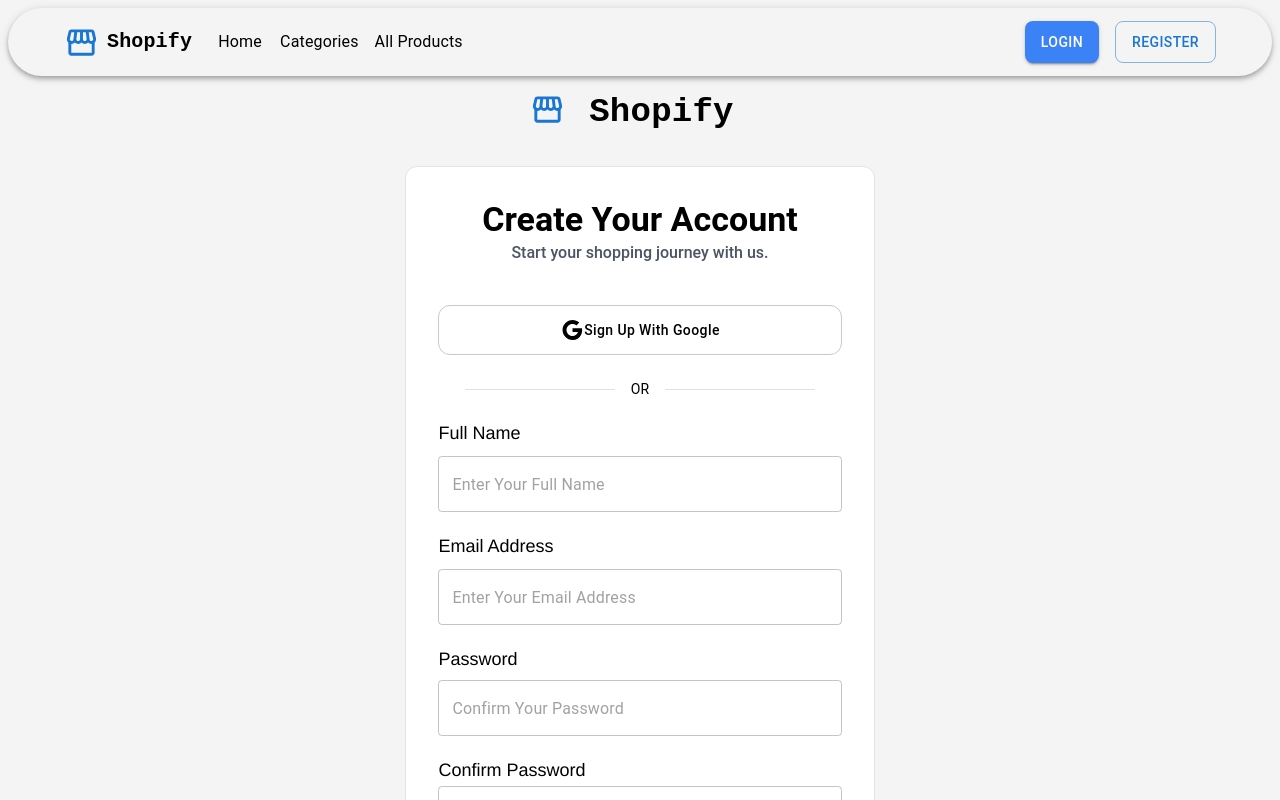
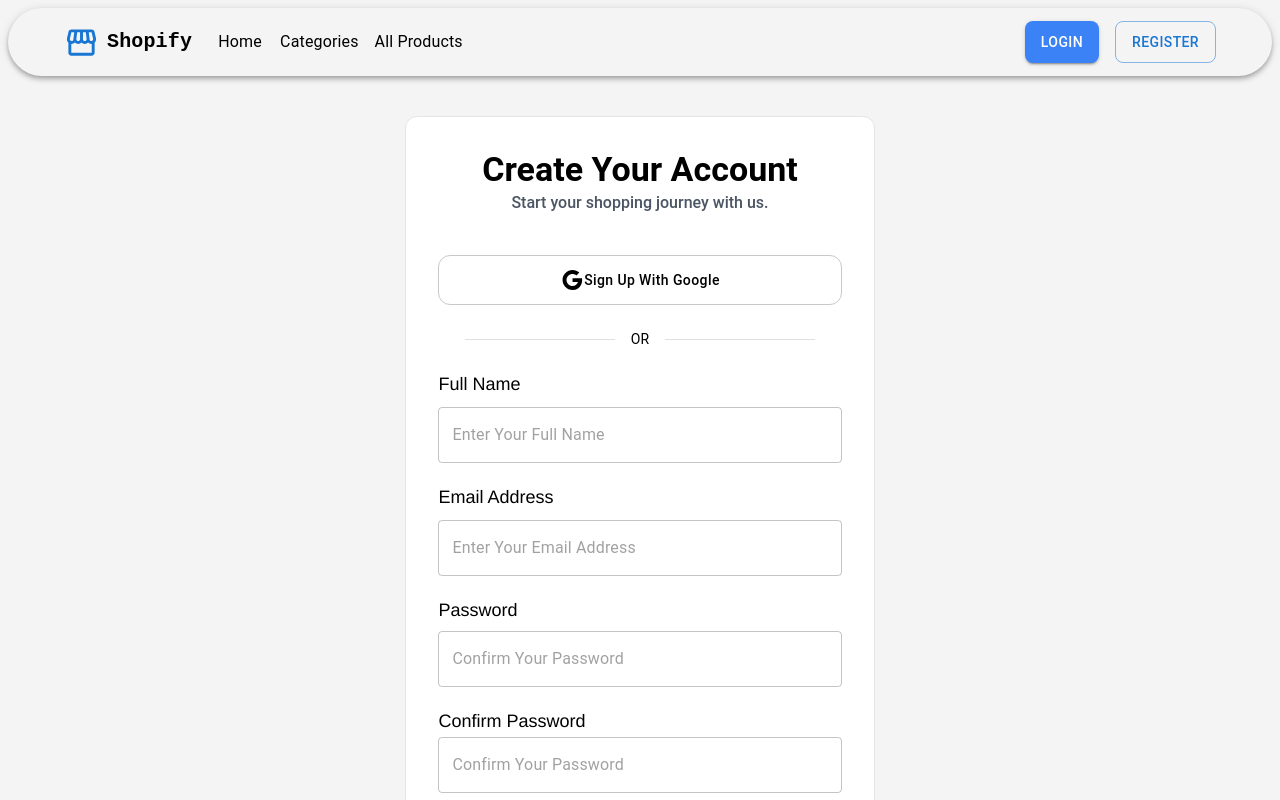
Before and after one commit to JoeMicro240528/Shopify_Store, a React (Vite) app: page /register in a window 1280 px wide. Shown: the top 800 px of the page. Built offline with nearby package versions, Linux system fonts and the light colour scheme; some icons are missing.

Commit message:
remove logo from login and register

```diff
--- a/src/pages/LoginPage.tsx
+++ b/src/pages/LoginPage.tsx
@@ -1,5 +1,4 @@
 import { useEffect } from "react";
-import { Storefront } from "@mui/icons-material"
 import { Box, Button, Container, FormControl, IconButton, InputAdornment, OutlinedInput, Stack, TextField, Typography } from "@mui/material"
 import Visibility from '@mui/icons-material/Visibility';
 import VisibilityOff from '@mui/icons-material/VisibilityOff';
@@ -53,35 +52,8 @@
 
   return (
     <>
-      <Box sx={{
-        display: 'flex',
-        flexDirection: 'row',
-        justifyContent: 'start',
-        gap: 2,
-        p: 2
-
-      }}>
-        <Storefront color='primary' fontSize='large' sx={{ display: 'flex', mr: 0 }} />
-        <Typography
-          variant="h4"
-          noWrap
-          component="a"
-          href="#app-bar-with-responsive-menu"
-          sx={{
-            mr: 1,
-            display: 'flex',
-            fontFamily: 'monospace',
-            fontWeight: '900',
-            color: 'inherit',
-            textDecoration: 'none',
-
-          }}
-        >
-          Shopify
-        </Typography>
-      </Box>
       <Container>
-        <Box textAlign={'center'}>
+        <Box mt={5} textAlign={'center'}>
           <Typography variant="h4" fontWeight={'800'} sx={{ letterSpacing: '0 !important', mb: 1 }}>Welcome Back</Typography>
           <Typography variant="body1" fontWeight={'530'} color="#4B5563" sx={{ letterSpacing: '0 !important' }}>Log in to your account to continue shopping.</Typography>
         </Box>
--- a/src/pages/RegisterPage.tsx
+++ b/src/pages/RegisterPage.tsx
@@ -1,5 +1,5 @@
 import React from "react";
-import { Google, Storefront } from "@mui/icons-material"
+import { Google } from "@mui/icons-material"
 import { Container, Box, Typography, Button, Divider, Stack, FormControl, TextField, IconButton, InputAdornment, OutlinedInput, Checkbox } from "@mui/material"
 import Visibility from '@mui/icons-material/Visibility';
 import VisibilityOff from '@mui/icons-material/VisibilityOff';
@@ -51,37 +51,9 @@
 
   return (
     <>
-      <Container>
-        <Box sx={{
-          display: 'flex',
-          flexDirection: 'row',
-          justifyContent: 'center',
-          gap: 2,
-          p: 2
+      <Container sx={{ mt: 5 }} >
 
-        }}>
-          <Storefront color='primary' fontSize='large' sx={{ display: 'flex', mr: 1 }} />
-          <Typography
-            variant="h4"
-            noWrap
-            component="a"
-            href="#app-bar-with-responsive-menu"
-            sx={{
-              mr: 2,
-              display: 'flex',
-              fontFamily: 'monospace',
-              fontWeight: '900',
-              color: 'inherit',
-              textDecoration: 'none',
-
-            }}
-          >
-            Shopify
-          </Typography>
-        </Box>
-        {/* <Divider /> */}
-
-        <Box textAlign={'center'} sx={{ m: '0 auto', mt: 2, height: 'auto', width: { xs: '80%', md: '35%' }, border: '1px solid #e4e4e4', bgcolor: "#FFF", borderRadius: 3, p: 4, }}>
+        <Box textAlign={'center'} sx={{ m: ' auto', mt: 2, height: 'auto', width: { xs: '80%', md: '35%' }, border: '1px solid #e4e4e4', bgcolor: "#FFF", borderRadius: 3, p: 4, }}>
           <Typography variant="h4" fontWeight={'700'} sx={{ letterSpacing: '0 !important' }}>Create Your Account</Typography>
           <Typography variant="body1" fontWeight={'530'} color="#4B5563" sx={{ letterSpacing: '0 !important' }}>Start your shopping journey with us.</Typography>
           <Button variant="outlined" sx={{ width: '100%', border: '1px solid #c9c9c9', textTransform: "capitalize", color: '#000', mt: 5, px: 4, py: 1.5, borderRadius: 3, bgcolor: 'inherit', '&:hover': { opacity: '0.7' } }}><Google /> Sign up with Google</Button>
```
